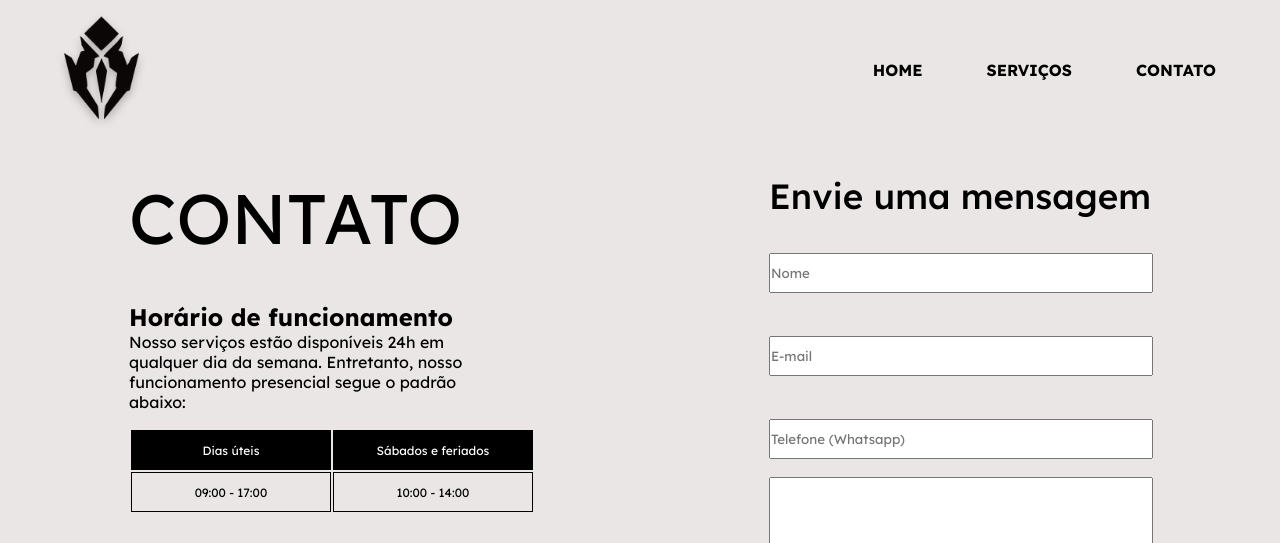
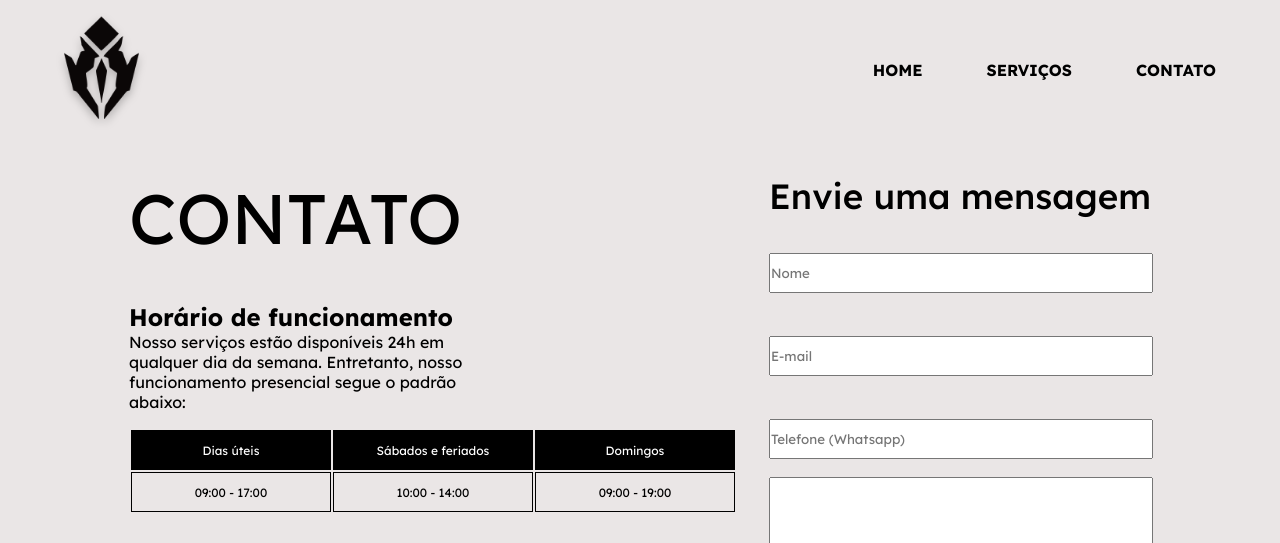
Before and after one commit to gustavoaleds/nexus-society, a plain HTML site: page html/contato.html in a window 1280 px wide. Shown: the top 543 px of the page. Drawn offline with Linux system fonts and the light colour scheme.

Commit message:
adicionando informação a tabela

```diff
--- a/html/contato.html
+++ b/html/contato.html
@@ -45,10 +45,12 @@
                     <tr>
                         <th>Dias úteis</th>
                         <th>Sábados e feriados</th>
+                        <th>Domingos</th>
                     </tr>
                     <tr>
                         <td>09:00 - 17:00</td>
                         <td>10:00 - 14:00</td>
+                        <td>09:00 - 19:00</td>
                     </tr>
                 </table>
             </div>
```
